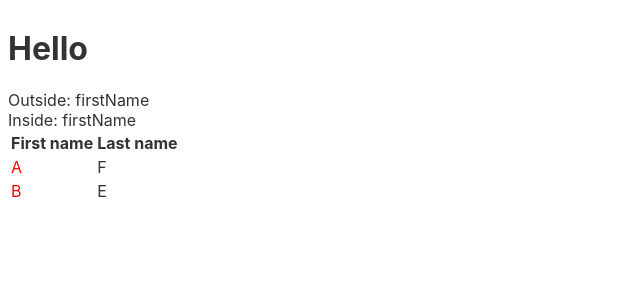
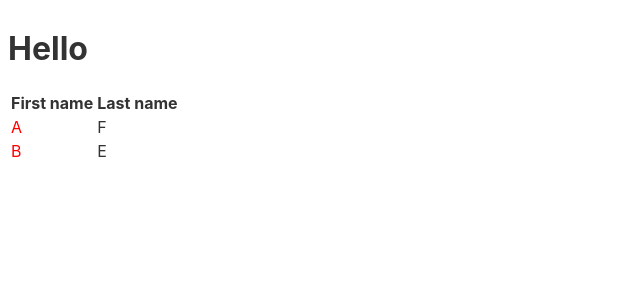
Before and after one commit to mattiash/svelte-tablesort, a Svelte app: page / in a window 1280 px wide. Shown: the top 300 px of the page, without its empty margins (0-640 px from the left). Built offline with nearby package versions, Linux system fonts and the light colour scheme.

Commit message:
Sort inside component

```diff
--- a/src/App.svelte
+++ b/src/App.svelte
@@ -1,7 +1,6 @@
 <script>
 	import MyTable from './MyTable.svelte'
 
-	let comp
 	let data = [
 		{
 			firstName: 'A',
@@ -13,20 +12,14 @@
 		},
 
 	]
-
-	let sortOrder
-    $: data = comp ? comp.sorted(data, sortOrder) : data
-
 </script>
 
 <h1>Hello</h1>
 
-Outside: {sortOrder}
-
-<MyTable items={data} initialOrder='firstName' bind:sortOrder={sortOrder} bind:this={comp}>
+<MyTable items={data} initialOrder='firstName'>
 	<tr slot="header">
-		<th data-sort="firstName" on:click={(event) => comp.sortOn(event)}>First name</th>
-		<th data-sort="lastName" on:click={(event) => comp.sortOn(event)}>Last name</th>
+		<th data-sort="firstName">First name</th>
+		<th data-sort="lastName">Last name</th>
 	</tr>
 	<tr slot="body" let:item={item}>
 		<td class="red">{item.firstName}</td>
--- a/src/MyTable.svelte
+++ b/src/MyTable.svelte
@@ -7,15 +7,9 @@
 
     sortOrder = initialOrder
 
-//    $: sortedItems = sorted([...items], sortOrder)
+    $: sortedItems = sorted([...items], sortOrder)
 
-    export function sortOn(event) {
-        console.log('Inside', sortOrder, event.target.dataset.sort)
-        sortOrder = event.target.dataset.sort
-    }
-
-    export const sorted = function(arr, sortOrder) {
-        console.log('sortOrder', sortOrder)
+    const sorted = function(arr, sortOrder) {
         doSort(arr, sortOrder)
         return arr
     }
@@ -32,17 +26,16 @@
         }
     }
 
-/*
     onMount( () => {
         const th = thead.getElementsByTagName('th')
         for(let i = 0; i < th.length; i++) {
             console.log('th', th[i].dataset.sort)
             if(th[i].dataset.sort) {
-                th[i].onclick = (event) => console.log('onclick', th[i].dataset.sort)
+                th[i].onclick = (event) => sortOrder = th[i].dataset.sort
             }
         }
     })
-*/
+
     console.log('Initial order', sortOrder)
 </script>
 
@@ -52,14 +45,13 @@ tbody :global(.red) {
 }
 </style>
 
-<div>Inside: {sortOrder}</div>
 <table>
 	<thead bind:this={thead}>
 		<slot name="header">
 		</slot>
 	</thead>
 	<tbody>
-	{#each items as item}
+	{#each sortedItems as item}
         <slot name="body" item={item}></slot>
 	{/each}
 	</tbody>
```
